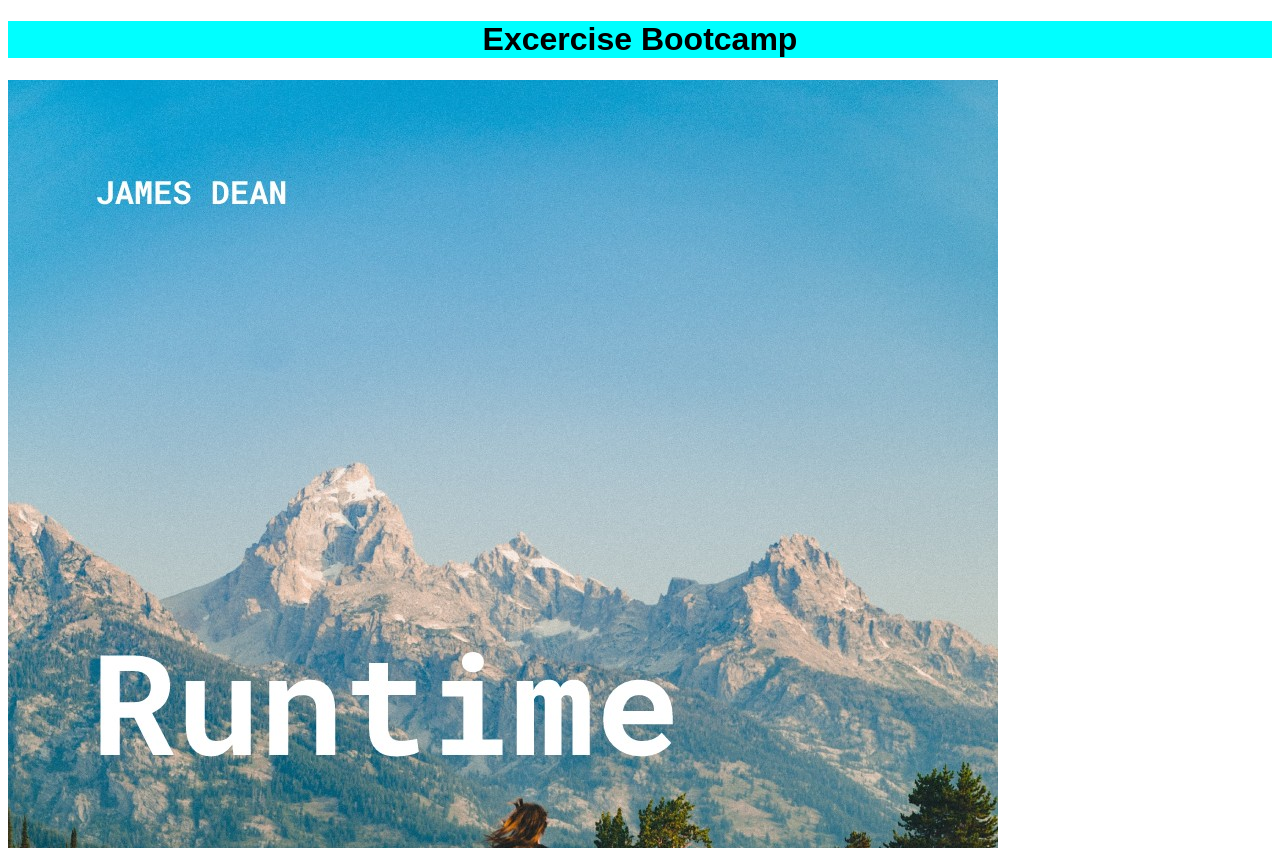
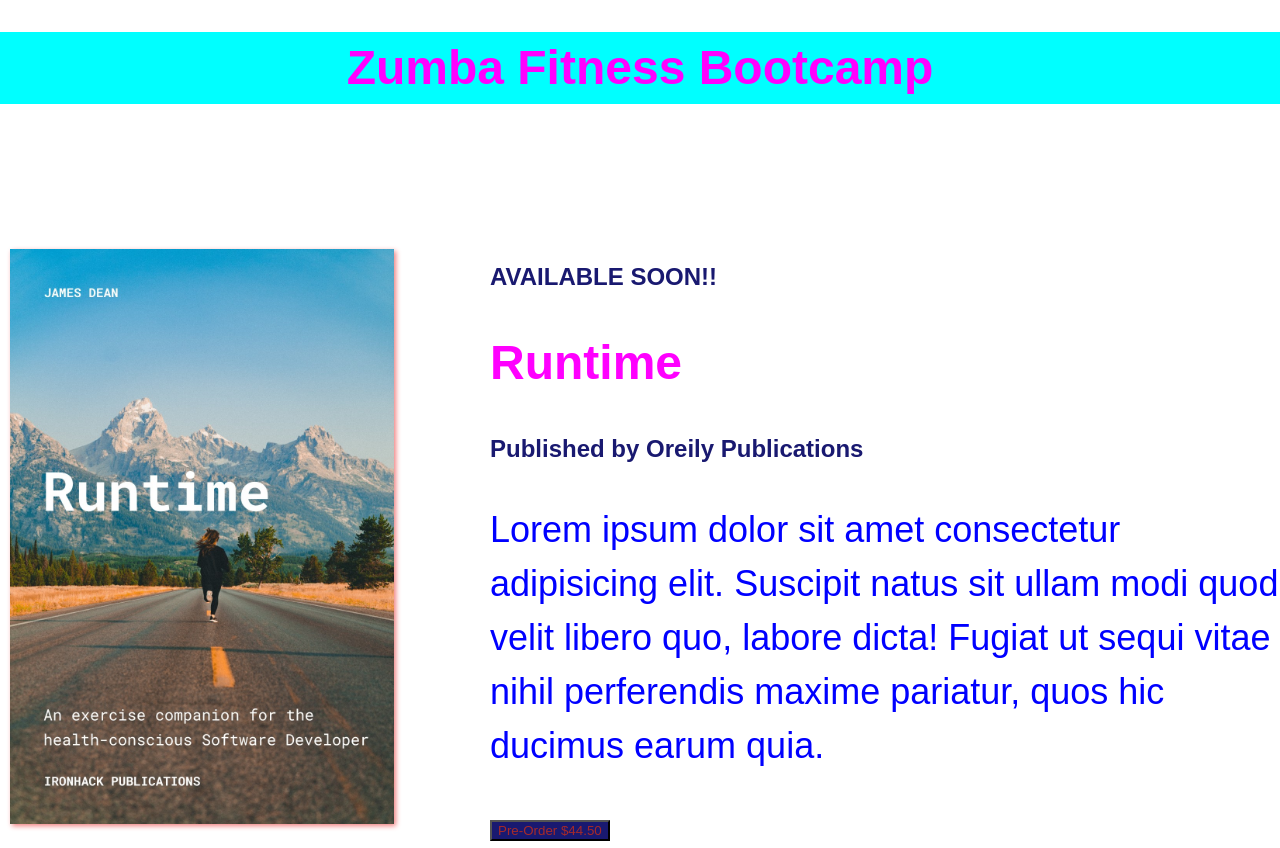
Before and after one commit to torontodeveloper/exercise-bootcamp, a plain HTML site: page index.html in a window 1280 px wide. Shown: the top 848 px of the page. Drawn offline with Linux system fonts and the light colour scheme.

Commit message:
working changes

```diff
--- a/index.html
+++ b/index.html
@@ -1,12 +1,25 @@
 <!DOCTYPE html>
 <html>
-  <head>
+
+<head>
     <meta name="viewport" content="width=device-width, initial-scale=1" />
     <title>Learning Web Development</title>
-    <link rel="stylesheet" href="style.css"></link>
-  </head>
-  <body>
-    <h1 class="title">Excercise Bootcamp</h1>
-    <img src="./banner.jpg" alt="banner image" />
-  </body>
+    <link rel="stylesheet" href="./style.css"></link>
+</head>
+
+<body>
+    <h1 class="title">Zumba Fitness Bootcamp</h1>
+    <div class="container">
+            <img src="./banner.jpg" alt="banner image" />
+        <div class="box2">
+            <h4>Available Soon!!</h4>
+            <h1>Runtime</h1>
+            <strong>Published by Oreily Publications</strong>
+            <p>Lorem ipsum dolor sit amet consectetur adipisicing elit. Suscipit natus sit ullam modi quod velit libero
+            quo, labore dicta! Fugiat ut sequi vitae nihil perferendis maxime pariatur, quos hic ducimus earum quia.</p>
+        <button>Pre-Order $44.50</button>
+        </div>
+    </div>
+</body>
+
 </html>
--- a/style.css
+++ b/style.css
@@ -4,6 +4,27 @@
 
 body {
   font-family: sans-serif;
+  line-height: 1.5;
+  color: midnightblue;
+  font-size: 1.5rem;
+  margin: 0;
+}
+
+p {
+  font-size: 1.5em;
+  color: blue;
+  line-height: 1.5;
+}
+
+h1 {
+  color: fuchsia;
+}
+
+.container {
+  display: flex;
+  gap: 4em;
+  align-items: center;
+  min-height: 100vh;
 }
 
 .title {
@@ -12,6 +33,34 @@ body {
 }
 
 img {
-  display: flex;
-  justify-content: center;
+  max-width: 100%;
+  width: 16em;
+  box-shadow: 2px 2px 5px lightcoral;
+  margin-left: 10px;
 }
+
+h4 {
+  text-transform: uppercase;
+}
+
+button {
+  background-color: midnightblue;
+  color: brown;
+}
+.box1 {
+  flex: 1;
+}
+
+@media screen and (max-width: 800px) {
+  .container {
+    flex-direction: column;
+    gap: 0;
+  }
+
+  img {
+    width: 90vw;
+  }
+  p {
+    margin: 5px;
+  }
+}
```
